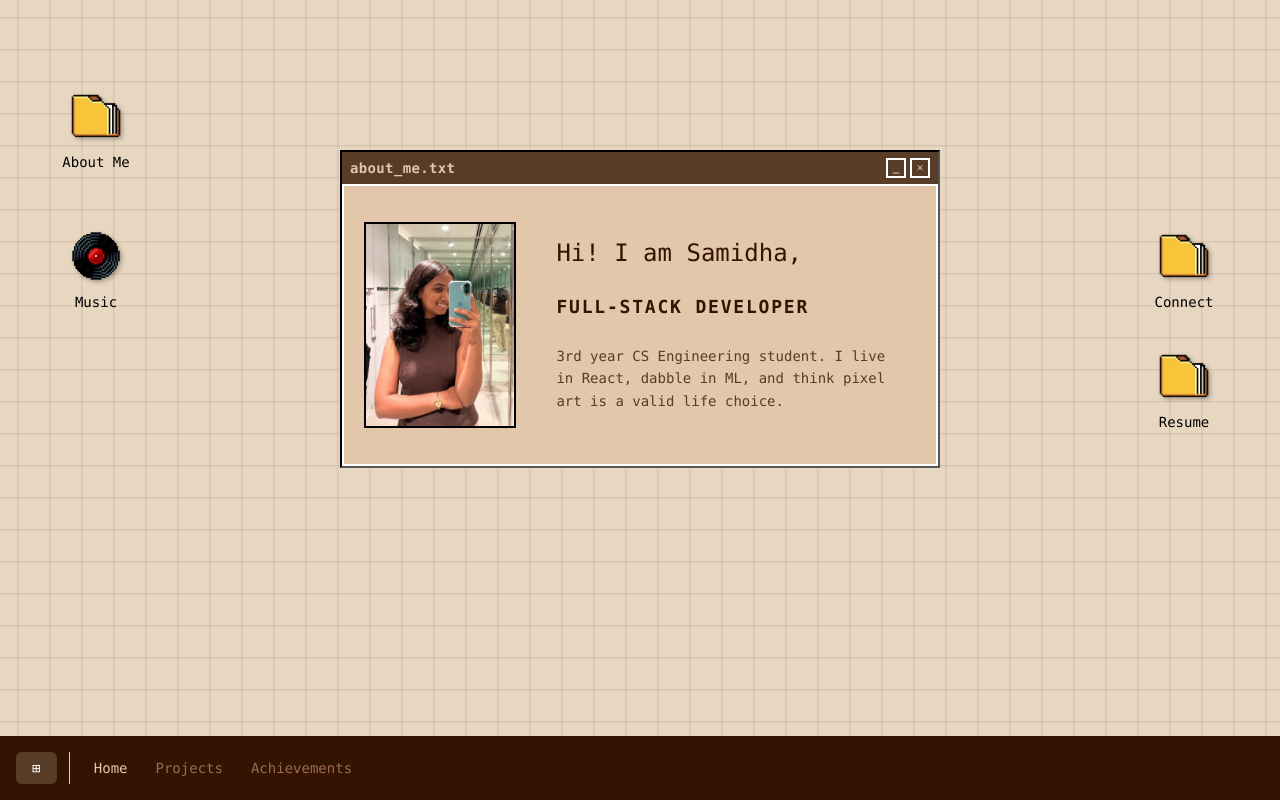
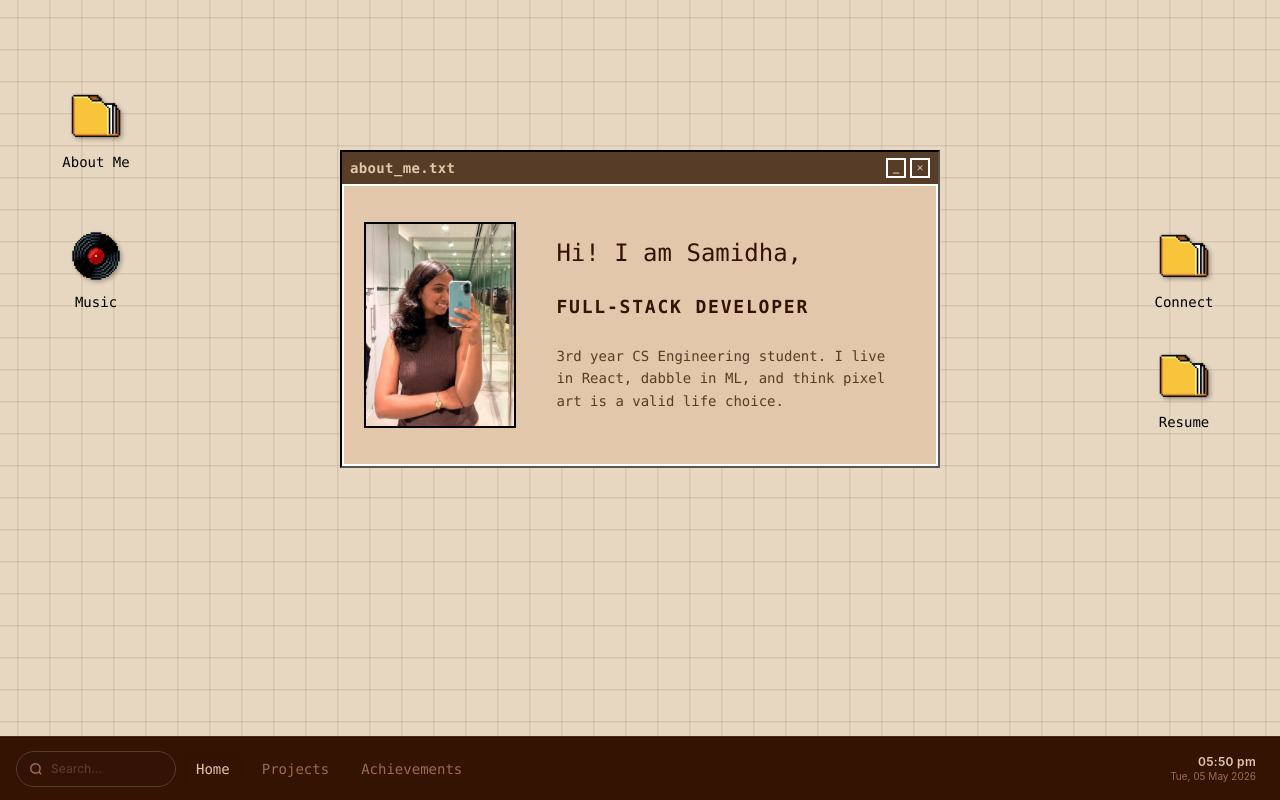
Before and after one commit to Sami210105/portfolio, a React (Vite) app: page / in a window 1280 px wide. Built offline with nearby package versions, Linux system fonts and the light colour scheme.

Commit message:
changed taskbar

```diff
--- a/src/components/taskbar/StartButton.jsx
+++ /dev/null
@@ -1,7 +0,0 @@
-export default function StartButton() {
-  return (
-    <button className="px-4 py-1.5 bg-[#573c27] hover:bg-[#9b6b53] text-white text-sm font-mono rounded-md transition-colors duration-150 tracking-wide">
-      ⊞
-    </button>
-  );
-}
--- a/src/components/taskbar/Taskbar.jsx
+++ b/src/components/taskbar/Taskbar.jsx
@@ -1,16 +1,142 @@
-import StartButton    from "./StartButton";
-import HomeTab        from "./HomeTab";
-import ProjectsTab    from "./ProjectsTab";
+import { useState, useEffect, useRef } from "react";
+import HomeTab from "./HomeTab";
+import ProjectsTab from "./ProjectsTab";
 import AchievementsTab from "./AchievementsTab";
+
+const SEARCH_INDEX = [
+  { keywords: ["home", "about-me", "my-playlist", "connect", "resume"], page: "home", label: "Home" },
+  { keywords: ["projects", "work", "euphoria", "ecell website", "sketch charades", "games hub", "moodify", "bugganizer", "github", "live link"], page: "projects", label: "Projects" },
+  { keywords: ["achievements", "awards", "badges", "skills", "certificates"], page: "achievements", label: "Achievements" },
+];
+
+function Clock() {
+  const [time, setTime] = useState(new Date());
+
+  useEffect(() => {
+    const id = setInterval(() => setTime(new Date()), 1000);
+    return () => clearInterval(id);
+  }, []);
+
+  const day  = time.toLocaleDateString("en-IN", { weekday: "short" });
+  const date = time.toLocaleDateString("en-IN", { day: "2-digit", month: "short", year: "numeric" });
+  const hr   = time.toLocaleTimeString("en-IN", { hour: "2-digit", minute: "2-digit", hour12: true });
+
+  return (
+    <div className="flex flex-col items-end text-right leading-tight select-none cursor-default px-2">
+      <span className="text-[#e2c7aa] text-xs font-semibold tracking-wide">{hr}</span>
+      <span className="text-[#9b6b53] text-[10px]">{day}, {date}</span>
+    </div>
+  );
+}
+
+function SearchBar({ setActivePage }) {
+  const [query, setQuery]     = useState("");
+  const [results, setResults] = useState([]);
+  const [open, setOpen]       = useState(false);
+  const [focused, setFocused] = useState(false);
+  const ref = useRef(null);
+
+  useEffect(() => {
+    const handler = (e) => { if (!ref.current?.contains(e.target)) setOpen(false); };
+    document.addEventListener("mousedown", handler);
+    return () => document.removeEventListener("mousedown", handler);
+  }, []);
+
+  const handleChange = (e) => {
+    const q = e.target.value;
+    setQuery(q);
+    if (!q.trim()) { setResults([]); setOpen(false); return; }
+    const lower = q.toLowerCase();
+    const hits = SEARCH_INDEX.filter(({ keywords, label }) =>
+      keywords.some(k => k.includes(lower)) || label.toLowerCase().includes(lower)
+    );
+    setResults(hits);
+    setOpen(true);
+  };
+
+  const pick = (page) => {
+    setActivePage(page);
+    setQuery("");
+    setResults([]);
+    setOpen(false);
+  };
+
+  const handleKey = (e) => {
+    if (e.key === "Escape") { setQuery(""); setOpen(false); }
+    if (e.key === "Enter" && results.length > 0) pick(results[0].page);
+  };
+
+  return (
+    <div ref={ref} className="relative flex items-center">
+      <div
+        className={`flex items-center gap-2 px-3 h-9 rounded-full transition-all duration-200
+          ${focused
+            ? "bg-[#341303] border border-[#9b6b53] w-52 shadow-[0_0_14px_rgba(155,107,83,0.3)]"
+            : "bg-[#341303]/80 border border-[#573c27] w-40 hover:border-[#9b6b53]"
+          }`}
+      >
+        <svg className="w-3.5 h-3.5 text-[#9b6b53] shrink-0" fill="none" viewBox="0 0 24 24" stroke="currentColor" strokeWidth={2.5}>
+          <circle cx="11" cy="11" r="8"/><path d="m21 21-4.35-4.35"/>
+        </svg>
+        <input
+          type="text"
+          value={query}
+          onChange={handleChange}
+          onKeyDown={handleKey}
+          onFocus={() => setFocused(true)}
+          onBlur={() => setFocused(false)}
+          placeholder="Search..."
+          className="bg-transparent text-[#e2c7aa] placeholder-[#573c27] text-xs outline-none w-full font-medium"
+        />
+        {query && (
+          <button
+            onClick={() => { setQuery(""); setOpen(false); }}
+            className="text-[#573c27] hover:text-[#e2c7aa] transition-colors shrink-0"
+          >
+            <svg className="w-3 h-3" fill="none" viewBox="0 0 24 24" stroke="currentColor" strokeWidth={2.5}>
+              <path d="M18 6 6 18M6 6l12 12"/>
+            </svg>
+          </button>
+        )}
+      </div>
+
+      {open && (
+        <div className="absolute bottom-12 left-0 w-52 bg-[#341303] border border-[#573c27] rounded-xl overflow-hidden shadow-[0_-6px_28px_rgba(0,0,0,0.7)] z-50">
+          {results.length > 0 ? (
+            results.map(({ page, label }) => (
+              <button
+                key={page}
+                onMouseDown={() => pick(page)}
+                className="w-full text-left px-4 py-2.5 text-xs text-[#e2c7aa] hover:bg-[#573c27]/40 flex items-center gap-2.5 transition-colors"
+              >
+                <svg className="w-3 h-3 text-[#9b6b53]" fill="none" viewBox="0 0 24 24" stroke="currentColor" strokeWidth={2}>
+                  <path d="m9 18 6-6-6-6"/>
+                </svg>
+                <span>Go to <strong className="text-[#9b6b53]">{label}</strong></span>
+              </button>
+            ))
+          ) : (
+            <p className="px-4 py-3 text-xs text-[#573c27] italic">No results found</p>
+          )}
+        </div>
+      )}
+    </div>
+  );
+}
 
 export default function Taskbar({ activePage, setActivePage }) {
   return (
-    <div className="fixed bottom-0 left-0 w-full h-16 bg-[#351303] backdrop-blur-md flex items-center px-4 gap-1 z-50">
-      <StartButton />
-      <div className="w-px h-8 bg-[#e2c7aa] mx-2" /> {/* divider */}
+    <div className="fixed bottom-0 left-0 w-full h-16 bg-[#341303] border-t border-[#573c27]/60 backdrop-blur-md flex items-center px-4 gap-2 z-50">
+
+      <SearchBar setActivePage={setActivePage} />
+
       <HomeTab         activePage={activePage} setActivePage={setActivePage} />
       <ProjectsTab     activePage={activePage} setActivePage={setActivePage} />
       <AchievementsTab activePage={activePage} setActivePage={setActivePage} />
+
+      <div className="flex-1" />
+
+      <Clock />
     </div>
   );
 }
```
Also changed, not shown: 1 other file (tests, documents, lock files or other folders).
